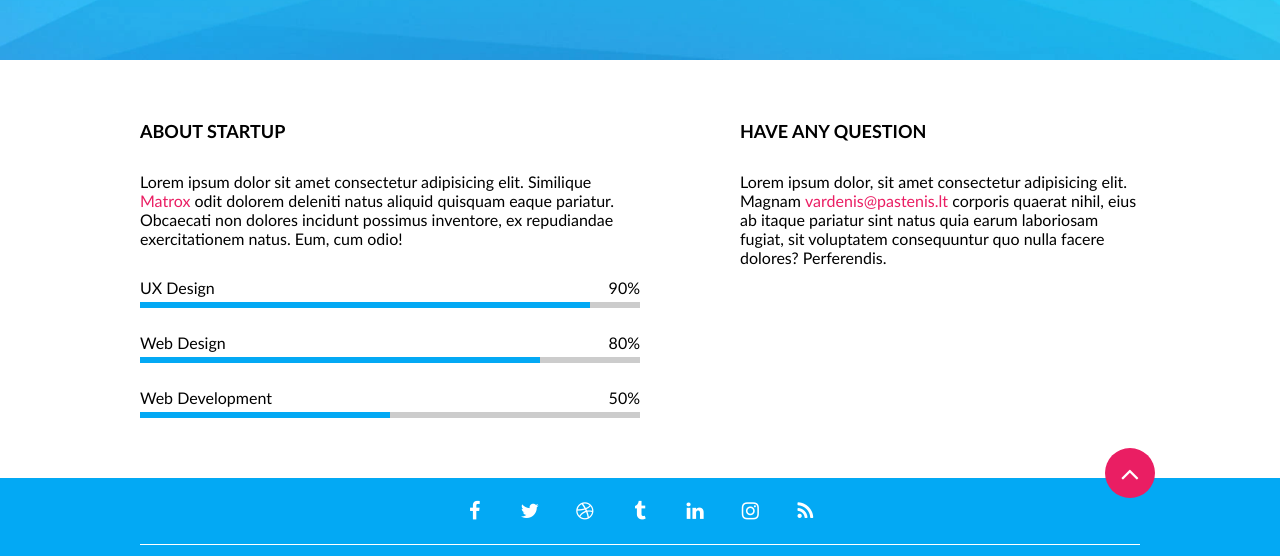
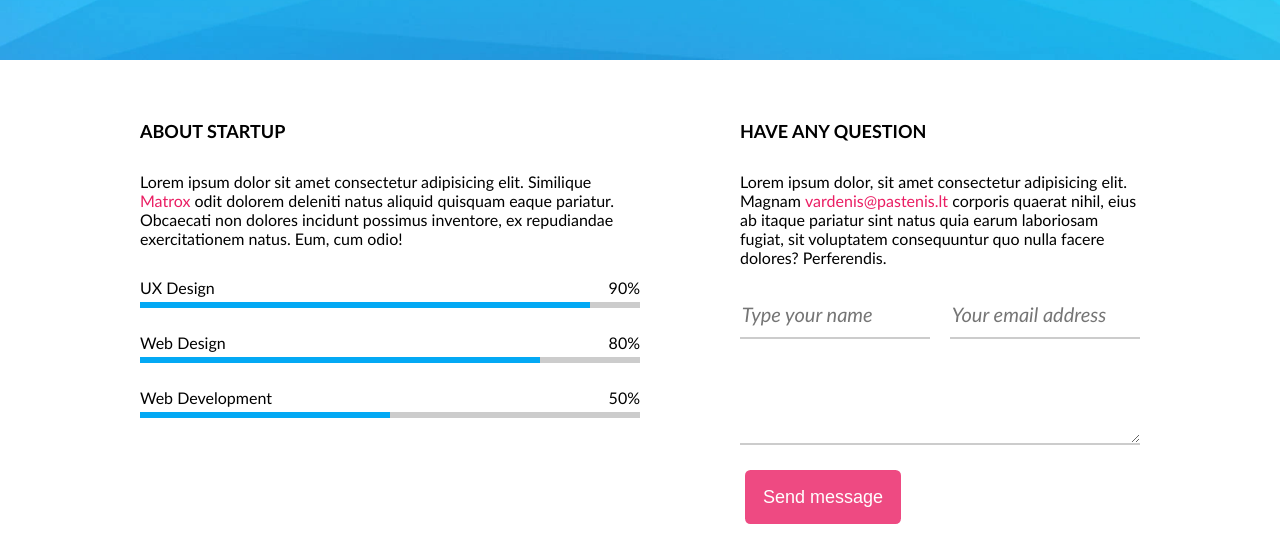
Before and after one commit to ModestasCi/04-coming-soon, a website: page index.html in a window 1280 px wide. Shown: the part 740-1296 px from the top of the page. Drawn offline with Linux system fonts and the light colour scheme.

Commit message:
Subscribe and message form #11

```diff
--- /dev/null
+++ b/css/components/button.css
@@ -0,0 +1,21 @@
+.btn {
+	margin: 5px;
+	display: inline-block;
+	width: auto;
+	padding: 1em;
+	background-color: var(--secondary-color);
+	color: #fff;
+	font-size: 18px;
+	line-height: 1em;
+	text-decoration: none;
+	border: none;
+	border-radius: 0.3em;
+	cursor: pointer;
+	opacity: 0.8;
+	transition: all 0.3s;
+}
+
+.btn:hover {
+	box-shadow: 0.3px 6px #0003;
+	opacity: 1;
+}
--- /dev/null
+++ b/css/components/form.css
@@ -0,0 +1,49 @@
+::placeholder {
+	/* pamatinis stilius */
+	font-family: "Gill Sans", "Gill Sans MT", Calibri, "Trebuchet MS", sans-serif;
+	font-style: italic;
+	font-size: 20px;
+}
+
+form {
+	display: grid;
+	grid-template-columns: 1fr 1fr;
+	gap: 20px;
+}
+
+form > .cell-1 {
+	grid-column: span 1;
+}
+
+form > .cell-2 {
+	grid-column: span 2;
+}
+
+form > div > label {
+	display: none;
+}
+
+form > div > input,
+form > div > textarea {
+	width: 100%;
+	padding: 0.5em 0.1em;
+	font-size: 18px;
+	line-height: 1.2em;
+	border: none;
+	border-bottom: 2px solid #ccc;
+}
+
+form > div > textarea {
+	min-height: 4.8em; /* cia norima nustatyti matomas tris eilutes */
+	max-height: 13em;
+	resize: vertical;
+}
+
+@media (max-width: 1000px) {
+	form {
+		grid-template-columns: 1fr;
+	}
+	form > .cell-2 {
+		grid-column: span 1;
+	}
+}
--- a/index.html
+++ b/index.html
@@ -40,8 +40,10 @@
 		<link rel="stylesheet" href="./css/3rd-party/font-awesome.min.css" />
 		<!-- components -->
 		<link rel="stylesheet" href="./css/components/clock.css" />
+		<link rel="stylesheet" href="./css/components/form.css" />
 		<link rel="stylesheet" href="./css/components/mouse.css" />
 		<link rel="stylesheet" href="./css/components/progress-bar.css" />
+		<link rel="stylesheet" href="./css/components/button.css" />
 		<!-- pages -->
 		<link rel="stylesheet" href="./css/pages/home.css" />
 	</head>
@@ -131,6 +133,45 @@
 						earum laboriosam fugiat, sit voluptatem consequuntur quo nulla
 						facere dolores? Perferendis.
 					</p>
+					<form action="/">
+						<!-- nuoroda kur bus submitinama -->
+						<div class="cell-1">
+							<label for="name"> Name </label>
+							<input
+								id="name"
+								name="name"
+								type="text"
+								placeholder="Type your name"
+								required
+							/>
+						</div>
+
+						<div class="cell-1">
+							<label for="email"> Email </label>
+							<input
+								id="email"
+								name="email"
+								type="email"
+								placeholder="Your email address"
+								required
+							/>
+						</div>
+
+						<div class="cell-2">
+							<label for="message"> Message </label>
+							<textarea
+								id="message"
+								name="message"
+								placeholder="Write messeage here"
+								required
+							>
+							</textarea>
+						</div>
+
+						<div class="cell-2">
+							<button class="btn">Send message</button>
+						</div>
+					</form>
 				</div>
 			</div>
 		</section>
```
